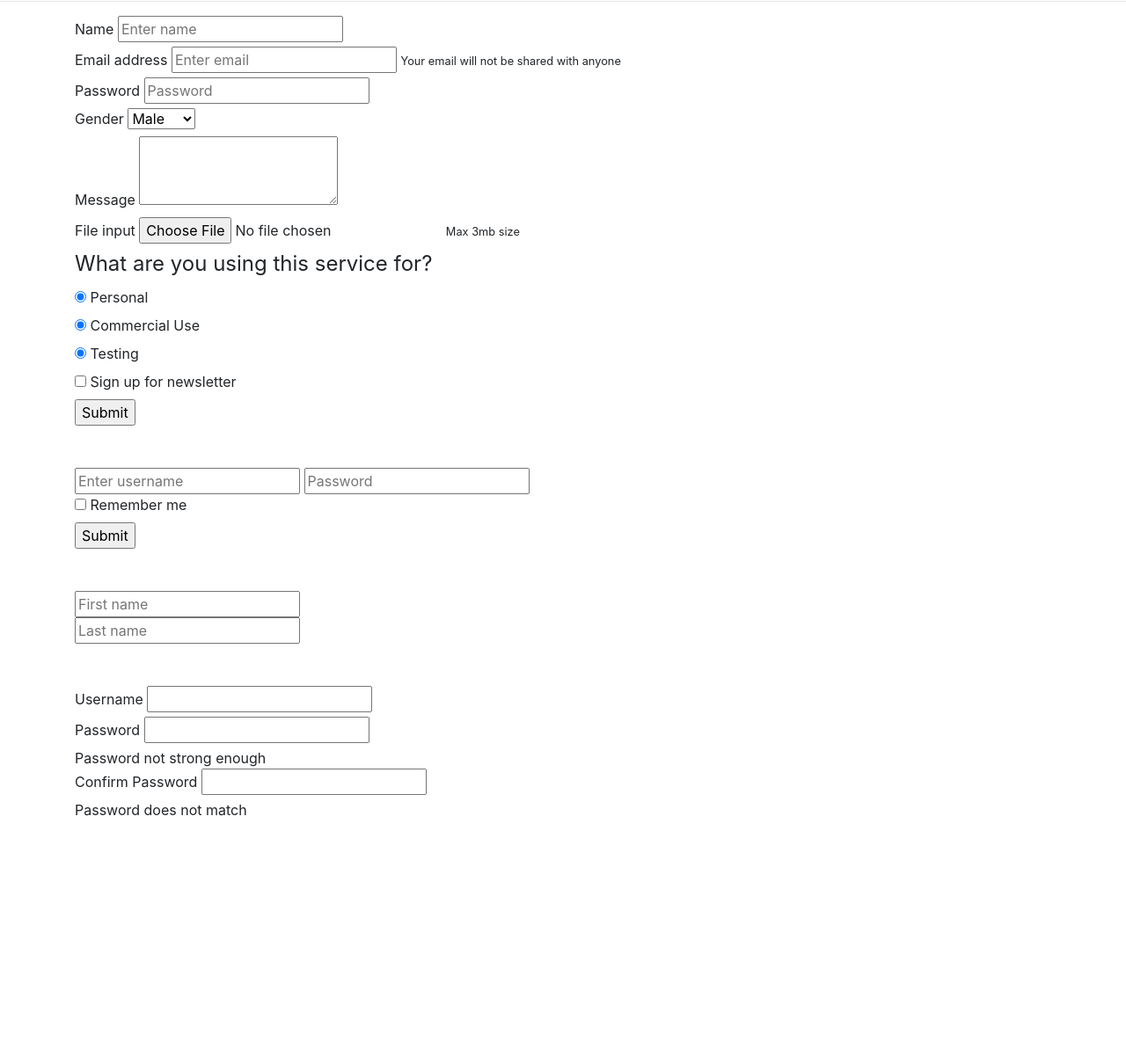
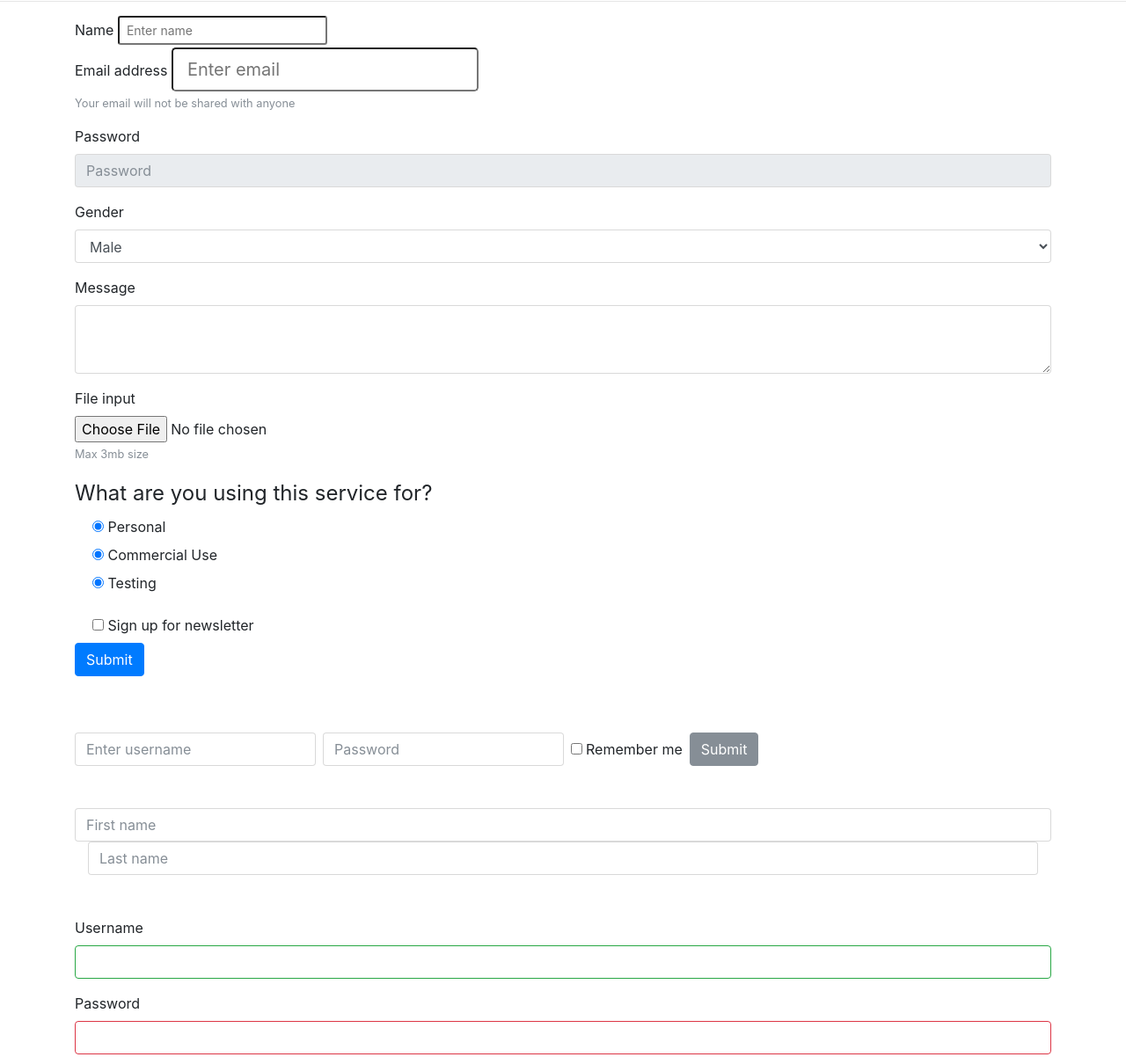
Before and after one commit to BrandonSmith8038/Udemy-BootStrap-4, a plain HTML site: page Bootstrap Sandbox/3_5_forms.html in a window 1280 px wide. Shown: the part 180-1382 px from the top of the page at 88% size. Drawn offline with nearby package versions, Linux system fonts and the light colour scheme.

Commit message:
Finished Forms

```diff
--- a/Bootstrap Sandbox/3_5_forms.html
+++ b/Bootstrap Sandbox/3_5_forms.html
@@ -1,5 +1,6 @@
 <!DOCTYPE html>
 <html lang="en">
+
 <head>
   <meta charset="UTF-8">
   <meta name="viewport" content="width=device-width, initial-scale=1.0">
@@ -7,6 +8,7 @@
   <link rel="stylesheet" href="https://maxcdn.bootstrapcdn.com/bootstrap/4.0.0-beta/css/bootstrap.min.css" integrity="sha384-/Y6pD6FV/Vv2HJnA6t+vslU6fwYXjCFtcEpHbNJ0lyAFsXTsjBbfaDjzALeQsN6M" crossorigin="anonymous">
   <title>Bootstrap Sandbox</title>
 </head>
+
 <body>
   <header>
     <h1 class="display-3 text-center my-4">Forms</h1>
@@ -82,93 +84,93 @@
     <!--########################START HERE#########################-->
 
     <!-- FORM -->
-        <form>
+    <form class="form-group">
       <div>
         <label for="name">Name</label>
-                <input type="text" id="name" placeholder="Enter name">
+        <input class="form-control-sm" type="text" id="name" placeholder="Enter name">
       </div>
-            <div>
+      <div class="form-group">
         <label for="email">Email address</label>
-                <input type="email" id="email" placeholder="Enter email">
-                <small>Your email will not be shared with anyone</small>
+        <input class="form-control-lg" type="email" id="email" placeholder="Enter email">
+        <small class="form-text text-muted">Your email will not be shared with anyone</small>
       </div>
-            <div>
+      <div class="form-group">
         <label for="password">Password</label>
-                <input type="password" id="password" placeholder="Password" readonly>
+        <input class="form-control" type="password" id="password" placeholder="Password" readonly>
       </div>
-            <div>
+      <div class="form-group">
         <label for="gender">Gender</label>
-                <select id="gender">
+        <select class="form-control" id="gender">
                 <option>Male</option>
                 <option>Female</option>
                 </select>
       </div>
-            <div>
+      <div class="form-group">
         <label for="message">Message</label>
-                <textarea id="message" rows="3"></textarea>
+        <textarea class="form-control" id="message" rows="3"></textarea>
       </div>
-            <div>
+      <div class="form-group">
         <label for="file">File input</label>
-                <input type="file" id="file">
-                <small id="fileHelp">Max 3mb size</small>
+        <input class="form-control-file" type="file" id="file">
+        <small class="form-text text-muted" id="fileHelp">Max 3mb size</small>
       </div>
 
       <!-- FORM CHECK -->
-            <fieldset>
+      <fieldset class="form-group">
         <legend>What are you using this service for?</legend>
-                <div>
-                  <label>
-                      <input type="radio" value="option1" checked>
+        <div class="form-check">
+          <label class="form-check-label">
+                      <input class="form-check-radio" type="radio" value="option1" checked>
                       Personal
                   </label>
         </div>
-                <div>
-                  <label>
-                      <input type="radio" value="option1" checked>
+        <div class="form-check">
+          <label class="form-check-label">
+                      <input class="form-check-radio" type="radio" value="option1" checked>
                       Commercial Use
                   </label>
         </div>
-                <div>
-                  <label>
-                      <input type="radio" value="option1"checked>
+        <div class="form-check">
+          <label class="form-check-label">
+                      <input class="form-check-radio" type="radio" value="option1"checked>
                       Testing
                   </label>
         </div>
       </fieldset>
-            <div>
-                <label>
-                <input type="checkbox">
+      <div class="form-check">
+        <label class="form-check-label">
+                <input class="form-check-radio" type="checkbox">
                     Sign up for newsletter
                 </label>
       </div>
-            <button type="submit">Submit</button>
+      <button class="btn btn-primary" type="submit">Submit</button>
     </form>
 
     <br><br>
 
     <!-- INLINE FORM -->
-        <form>
-            <input type="text" id="username" placeholder="Enter username">
-            <input type="text" id="password" placeholder="Password">
-            <div>
-                <label>
-                    <input type="checkbox"> Remember me
+    <form class="form-inline">
+      <input class="form-control mr-2 " type="text" id="username" placeholder="Enter username">
+      <input class="form-control mr-2 " type="text" id="password" placeholder="Password">
+      <div class="form-check">
+        <label class="form-check-label mr-2">
+                    <input class="form-check-input" type="checkbox"> Remember me
                 </label>
       </div>
 
-            <button type="submit">Submit</button>
+      <button class="btn btn-secondary" type="submit">Submit</button>
     </form>
 
     <br><br>
 
     <!-- FORM ROW -->
-        <form>
+    <form class="form-row">
+      <div class="col">
         <div>
-            <div>
-              <input type="text" placeholder="First name">
+          <input class="form-control" type="text" placeholder="First name">
         </div>
-            <div>
-              <input type="text" placeholder="Last name">
+        <div class="col">
+          <input class="form-control" type="text" placeholder="Last name">
         </div>
       </div>
     </form>
@@ -176,30 +178,38 @@
     <br><br>
 
     <!-- VALIDATION -->
+    <div class="form-group">
+      <label for="username">Username</label>
+      <input class="form-control is-valid" type="text" id="username">
+    </div>
+    <div class="form-group">
+      <label for="password">Password</label>
+      <input class="form-control is-invalid" type="text" id="password">
       <div>
-            <label for="username">Username</label>
-            <input type="text" id="username">
-        </div>
-        <div>
-            <label for="password">Password</label>
-            <input type="text" id="password">
-            <div>
-              Password not strong enough
+        <div class="invalid-feedback">
+          Password not strong enoughx
         </div>
       </div>
+    </div>
+    <div class="form-group">
+      <label for="password2">Confirm Password</label>
+      <input class="form-control" type="password" id="password2">
       <div>
-            <label for="password2">Confirm Password</label>
-            <input type="text" id="password2">
-            <div>
+       <div class="invalid-feedback">
+
         Password does not match
+        </div>
+
       </div>
     </div>
 
-    </div><!-- ./container -->
+  </div>
+  <!-- ./container -->
   <div style="margin-top:500px;"></div>
 
   <script src="https://code.jquery.com/jquery-3.2.1.slim.min.js" integrity="sha384-KJ3o2DKtIkvYIK3UENzmM7KCkRr/rE9/Qpg6aAZGJwFDMVNA/GpGFF93hXpG5KkN" crossorigin="anonymous"></script>
   <script src="https://cdnjs.cloudflare.com/ajax/libs/popper.js/1.11.0/umd/popper.min.js" integrity="sha384-b/U6ypiBEHpOf/4+1nzFpr53nxSS+GLCkfwBdFNTxtclqqenISfwAzpKaMNFNmj4" crossorigin="anonymous"></script>
   <script src="https://maxcdn.bootstrapcdn.com/bootstrap/4.0.0-beta/js/bootstrap.min.js" integrity="sha384-h0AbiXch4ZDo7tp9hKZ4TsHbi047NrKGLO3SEJAg45jXxnGIfYzk4Si90RDIqNm1" crossorigin="anonymous"></script>
 </body>
+
 </html>
```
Lines whose indentation alone changed are shown as unchanged.
